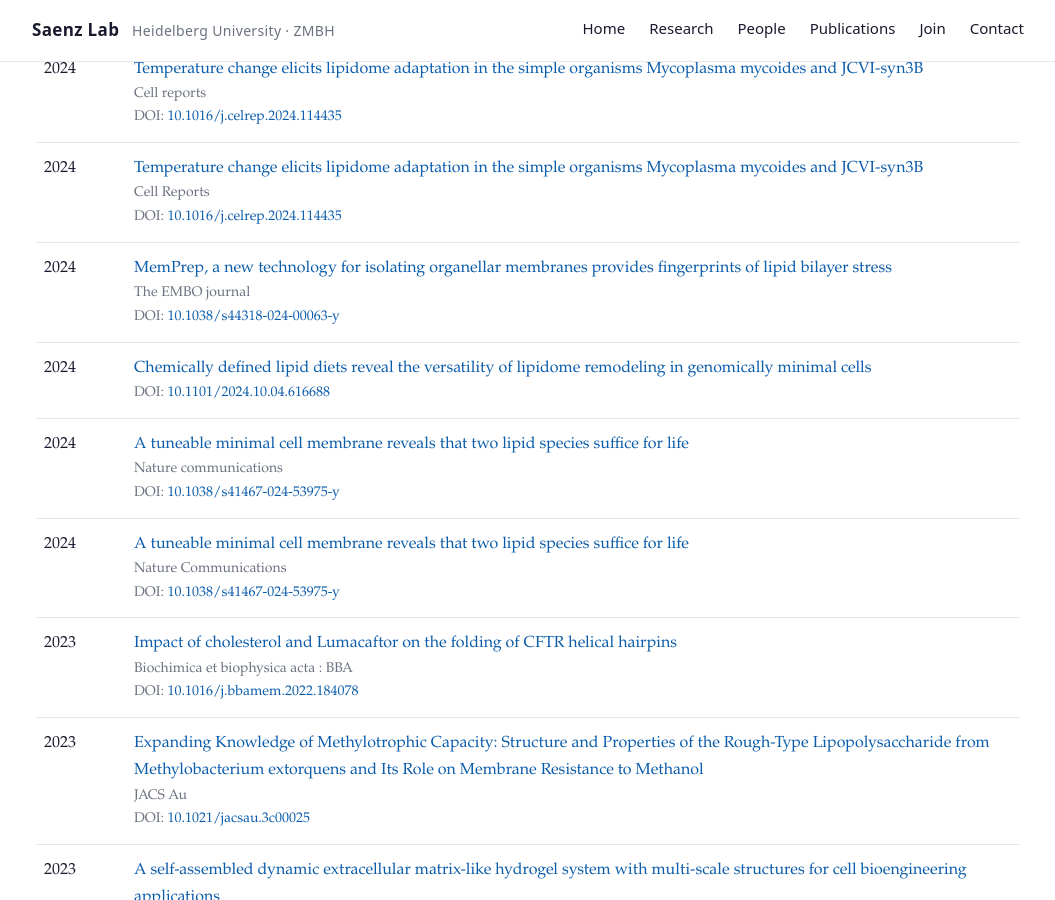
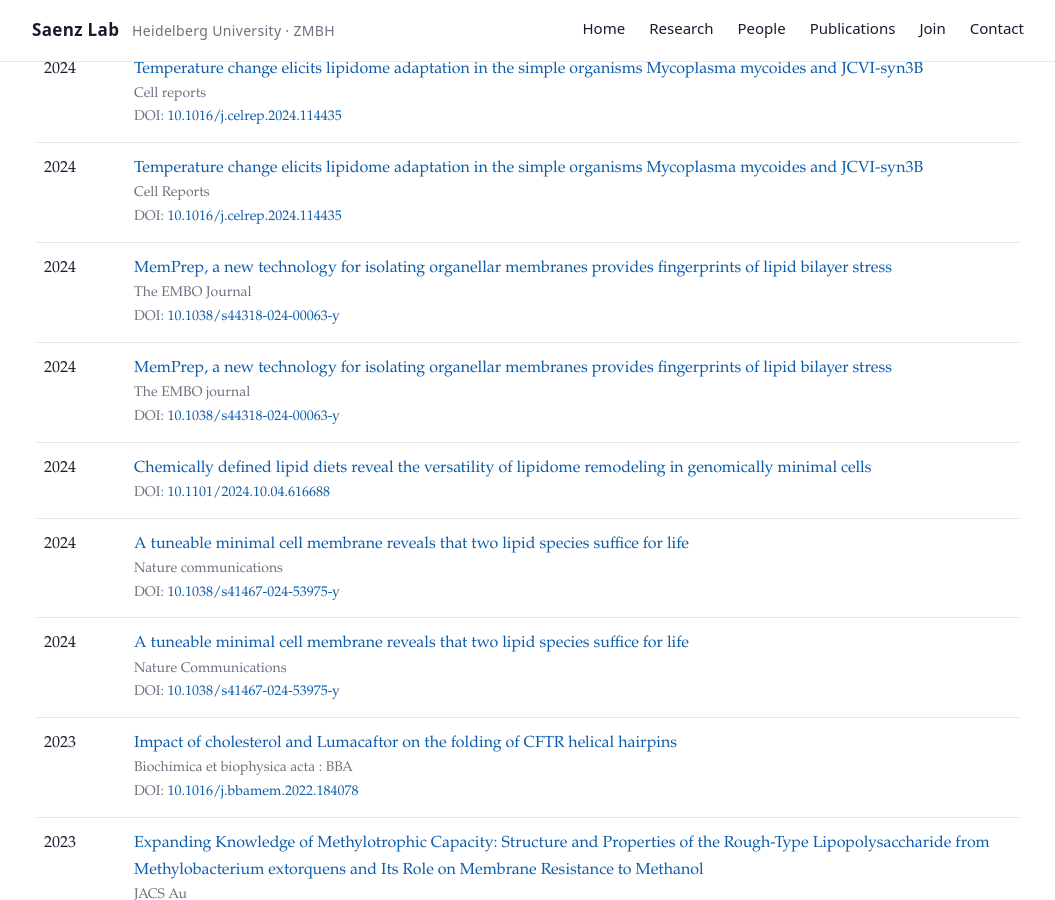
Before and after one commit to Saenz-Lab/Saenz-Lab.github.io, a Jekyll site: the page built from publications.md, in a window 1280 px wide and 900 px high, scrolled down 1064 px. Shown: the whole window, without its empty margins (112-1167 px from the left). Built offline with Jekyll 4.4.1, drawn with Linux system fonts in a browser that asks for light colours; some of the changed text lies outside the part shown.

Commit message:
Update publications from ORCID

```diff
--- a/_data/publications.json
+++ b/_data/publications.json
@@ -1,6 +1,6 @@
 {
   "orcid": "0000-0001-8901-4377",
-  "generated_at": "2026-05-01T08:24:05Z",
+  "generated_at": "2026-06-01T12:07:42Z",
   "items": [
     {
       "title": "The secret life of RNA and lipids",
@@ -81,6 +81,14 @@
       "type": "journal-article",
       "doi": "10.1016/j.celrep.2024.114435",
       "link": "https://doi.org/10.1016/j.celrep.2024.114435"
+    },
+    {
+      "title": "MemPrep, a new technology for isolating organellar membranes provides fingerprints of lipid bilayer stress",
+      "year": 2024,
+      "journal": "The EMBO Journal",
+      "type": "journal-article",
+      "doi": "10.1038/s44318-024-00063-y",
+      "link": "https://doi.org/10.1038/s44318-024-00063-y"
     },
     {
       "title": "MemPrep, a new technology for isolating organellar membranes provides fingerprints of lipid bilayer stress",
```
